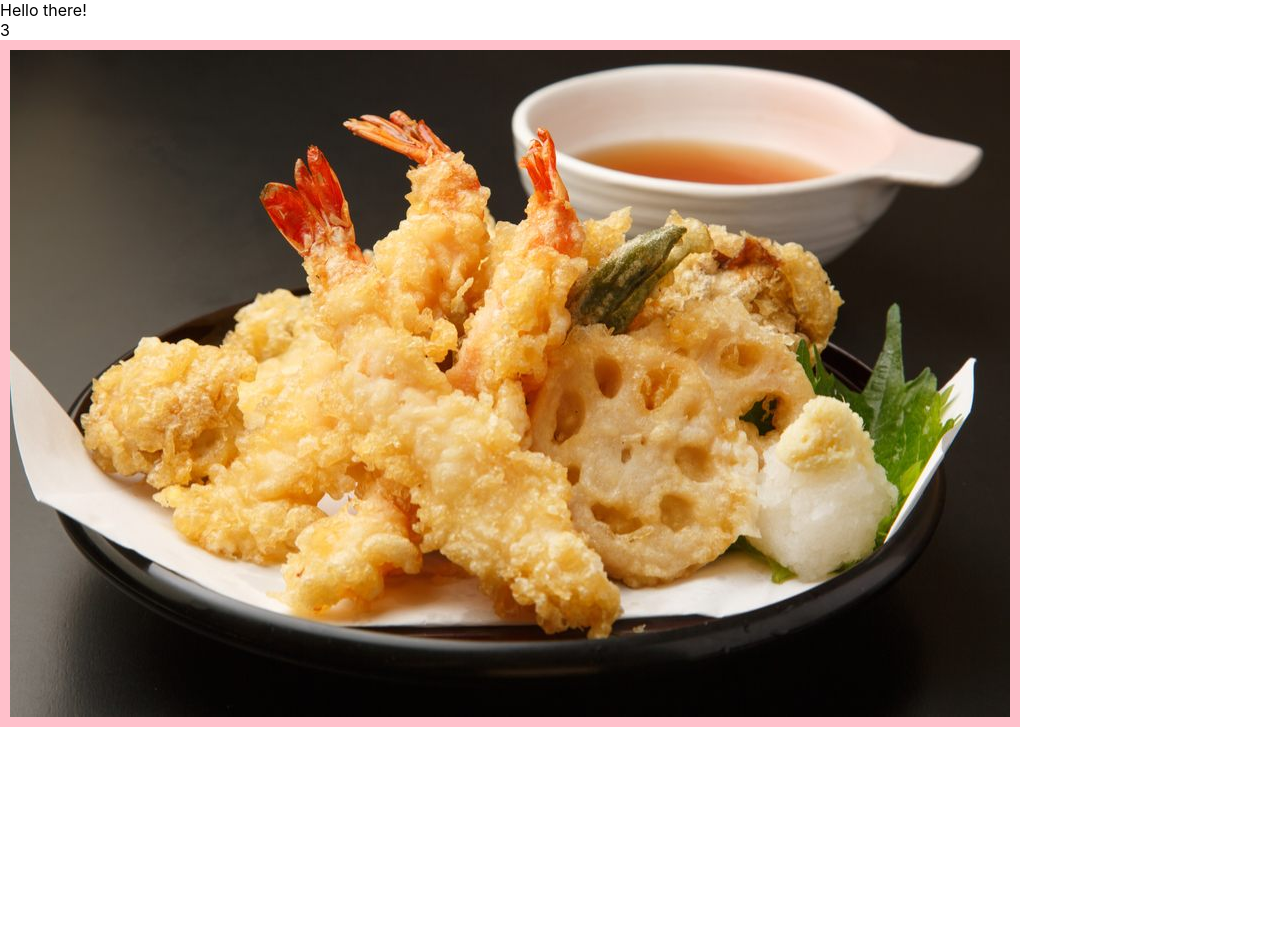
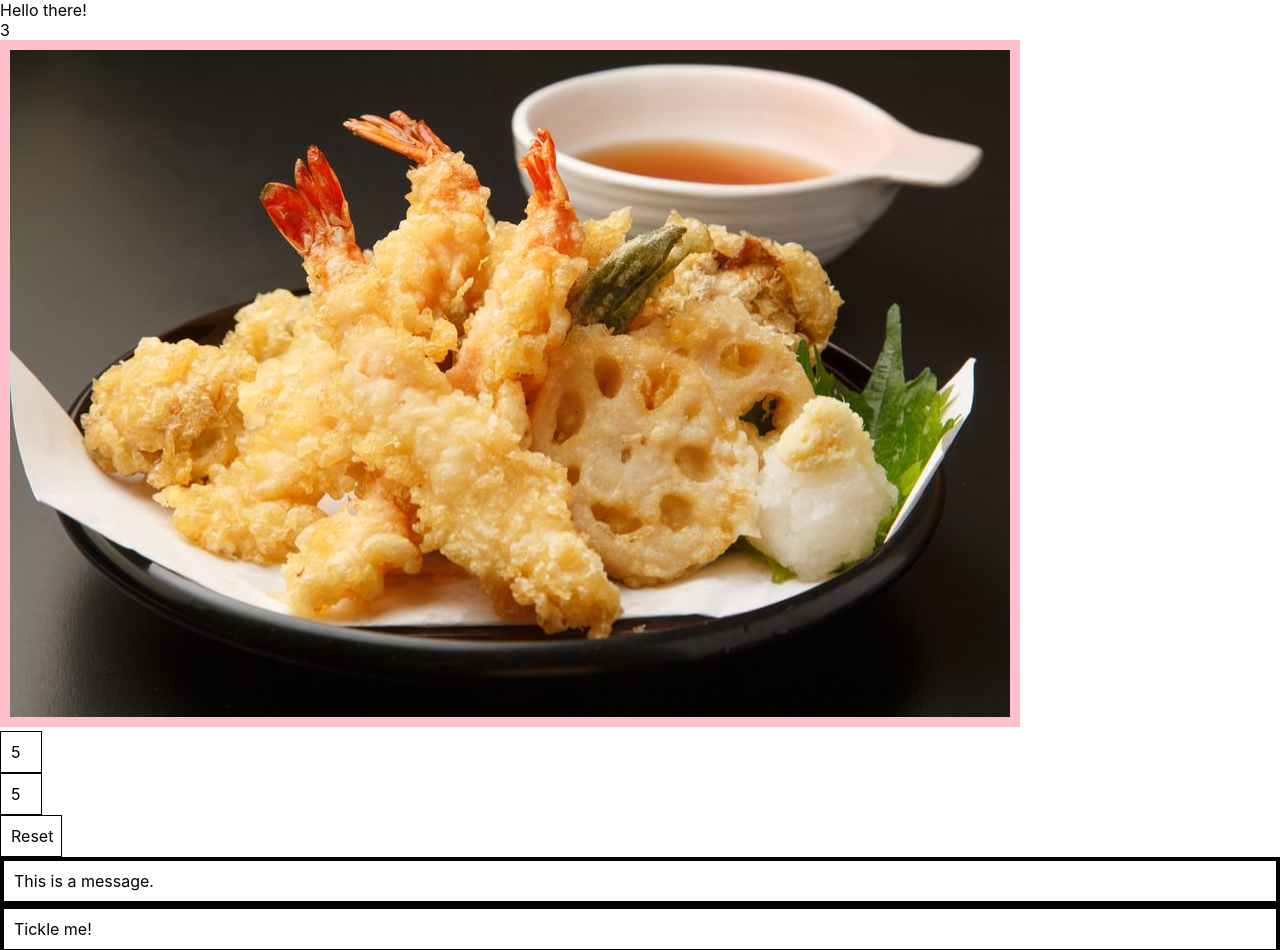
Before and after one commit to bbgumsab/tdp-01-lab, a React (Create React App) app: page / in a window 1280 px wide. Shown: the top 950 px of the page. Before the commit the page ends 800 px from the top, so only its background shows below. Built offline with nearby package versions, Linux system fonts and the light colour scheme.

Commit message:
lab 4 and 5

```diff
--- a/src/App.js
+++ b/src/App.js
@@ -8,6 +8,9 @@ import DisplayMessage from './components/DisplayMessage';
 import SumOfTwo from './components/SumOfTwo';
 import BorderedImage from './components/BorderedImage';
 import japFood from './components/images/food/japanese-food-1.jpg';
+import NumberBox from './components/NumberBox';
+import AlertBox from './components/AlertBox';
+import TickleBox from './components/TickleBox';
 
 function App() {
   return (
@@ -39,6 +42,9 @@ function App() {
       <DisplayMessage message="Hello there!"/>
       <SumOfTwo int1={1} int2={2}/>
       <BorderedImage img={japFood}/>
+      <NumberBox initialValue={5}/>
+      <AlertBox/>
+      <TickleBox/>
     </>
   );
 }
--- /dev/null
+++ b/src/components/AlertBox.js
@@ -0,0 +1,19 @@
+import React from 'react';
+
+
+export default class AlertBox extends React.Component {
+    state = {
+        message:"This is a message."
+    }
+
+    render() {
+        return (
+            <div style={{
+                border:"4px solid black",
+                padding:"10px"
+            }}>
+                {this.state.message}
+            </div>
+        )
+    }
+}
--- /dev/null
+++ b/src/components/NumberBox.js
@@ -0,0 +1,62 @@
+import React from 'react';
+
+
+export default class NumberBox extends React.Component {
+    state = {
+        countAdd:this.props.initialValue,
+        countSub:this.props.initialValue
+    }
+
+    clickAdd = () => {
+        // alert("You clicked me!");
+        this.setState({
+            countAdd: (this.state.countAdd + 1) > 10 ? 10 : this.state.countAdd + 1
+        })
+    }
+
+    clickSub = () => {
+        this.setState({
+            countSub: (this.state.countSub - 1) < -10 ? -10 : this.state.countSub - 1
+        })
+    }
+
+    reset = () => {
+        this.setState({
+            countSub: 0,
+            countAdd: 0
+        })
+    }
+
+    render() {
+        return (
+            <>
+                <div onClick={this.clickAdd}
+                    style={{
+                    border:"1px solid black",
+                    padding:"10px",
+                    width:"20px"
+                }}>
+                    {this.state.countAdd}
+                </div>
+
+                <div onClick={this.clickSub}
+                    style={{
+                    border:"1px solid black",
+                    padding:"10px",
+                    width:"20px"
+                }}>
+                    {this.state.countSub}
+                </div>
+
+                <div onClick={this.reset}
+                    style={{
+                    border:"1px solid black",
+                    padding:"10px",
+                    width:"40px"
+                }}>
+                    Reset
+                </div>
+            </>
+        )
+    }
+}
--- /dev/null
+++ b/src/components/TickleBox.js
@@ -0,0 +1,20 @@
+import React from 'react';
+
+
+export default class TickleBox extends React.Component {
+    mouserOver = () => {
+        alert("That tickles!");
+    }
+
+    render() {
+        return (
+            <div onMouseOver={this.mouserOver}
+                style={{
+                border:"4px solid black",
+                padding:"10px"
+            }}>
+                Tickle me!
+            </div>
+        )
+    }
+}
```
